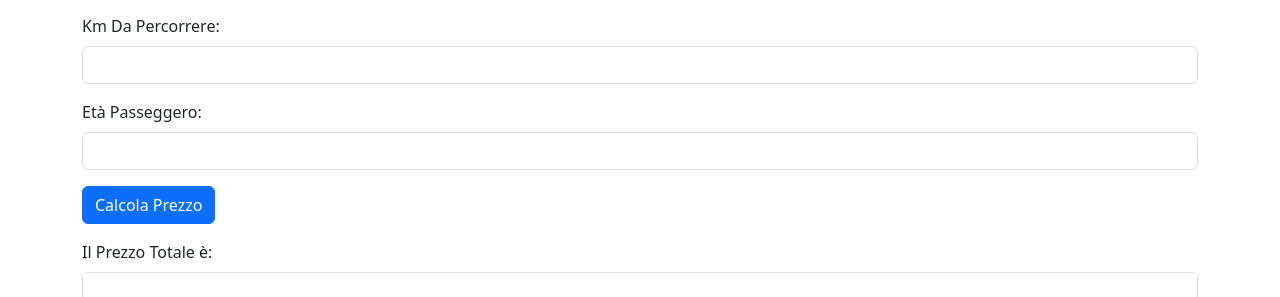
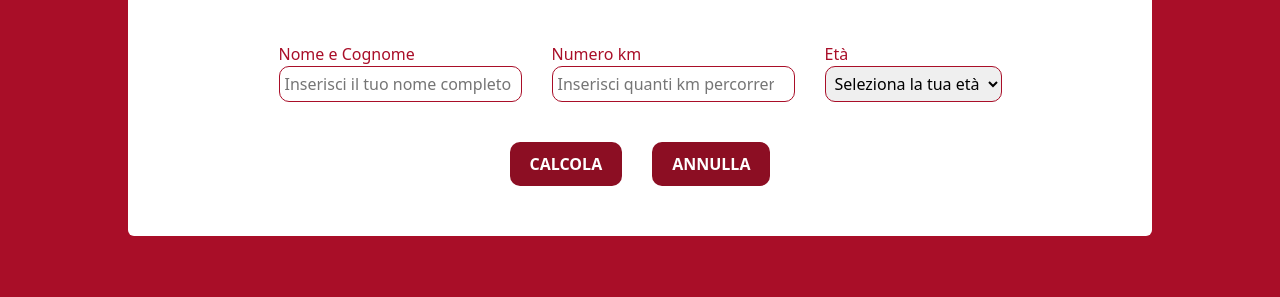
Before and after one commit to EmanueleWebDeveloper/js-biglietto-treno-form, a plain HTML site: page index.html in a window 1280 px wide. Shown: the part 176-473 px from the top of the page. Drawn offline with nearby package versions, Linux system fonts and the light colour scheme.

Commit message:
modifiche

```diff
--- a/index.html
+++ b/index.html
@@ -1,46 +1,95 @@
 <!DOCTYPE html>
 <html lang="en">
+
 <head>
     <meta charset="UTF-8">
     <meta name="viewport" content="width=device-width, initial-scale=1.0">
-    <title>Document</title>
+    <title>Biglietto Treno Form</title>
 
-    <link href="https://cdn.jsdelivr.net/npm/bootstrap@5.3.2/dist/css/bootstrap.min.css" rel="stylesheet" integrity="sha384-T3c6CoIi6uLrA9TneNEoa7RxnatzjcDSCmG1MXxSR1GAsXEV/Dwwykc2MPK8M2HN" crossorigin="anonymous">
-    <link rel="stylesheet" href="style.css">
+    <link href="https://cdn.jsdelivr.net/npm/bootstrap@5.3.2/dist/css/bootstrap.min.css" rel="stylesheet"
+        integrity="sha384-T3c6CoIi6uLrA9TneNEoa7RxnatzjcDSCmG1MXxSR1GAsXEV/Dwwykc2MPK8M2HN" crossorigin="anonymous">
+    <link rel="stylesheet" href="./style.css">
 </head>
+
 <body>
 
-    <main>
-        <div id="" class="container mt-5">
-            <h1>Calcolo Prezzo Biglietto</h1>
-            <form id="calcoloBigliettoForm">
-                <div class="mb-3">
-                    <label for="NomeeCognome" class="form-label">Nome e Cognome:</label>
-                    <input type="text" class="form-control" id="NomeeCognome" name="NomeeCognome" required>
+    <main class="flex-column">
+        <h2 class="upp">Calcola il prezzo del tuo biglietto</h2>
+
+        <div id="calcolatore" class="card flex-column">
+            <div class="inputs flex">
+                <div class="flex-column">
+                    <label for="nome">Nome e Cognome</label>
+                    <input type="text" name="nome" id="nome" placeholder="Inserisci il tuo nome completo">
                 </div>
-                <div class="mb-3">
-                    <label for="numeroKilometri" class="form-label">Km Da Percorrere:</label>
-                    <input type="number" class="form-control" id="numeroKilometri" name="numeroKilometri" required>
+
+                <div class="flex-column">
+                    <label for="numero-km">Numero km</label>
+                    <input type="number" name="numero-km" id="numero-km" placeholder="Inserisci quanti km percorrerai">
                 </div>
-                <div class="mb-3">
-                    <label for="etaPasseggero" class="form-label">Età Passeggero:</label>
-                    <input type="number" class="form-control" id="etaPasseggero" name="etaPasseggero" required>
+
+                <div class="flex-column">
+                    <label for="eta">Età</label>
+                    <select name="eta" id="eta">
+                        <option value="">Seleziona la tua età</option>
+                        <option value="maggiorenne">Maggiorenne</option>
+                        <option value="minorenne">Minorenne</option>
+                        <option value="over">Over 65</option>
+                    </select>
                 </div>
-                <div class="mb-3">
-                    <button type="button" class="btn btn-primary" onclick="calcolaPrezzo()">Calcola Prezzo</button>
+            </div>
+
+            <div class="buttons flex">
+                <button id="button-calc">Calcola</button>
+
+                <button id="annulla">Annulla</button>
+            </div>
+        </div>
+
+        <h2>Il tuo biglietto</h2>
+
+        <div id="biglietto" class="card">
+            <h3>Dettaglio passeggeri</h3>
+
+            <div id="dettagli-passeggero" class="flex">
+                <div>
+                    <h4>Nome passeggero</h4>
+                    <div id="nome-passeggero">
+
+                    </div>
                 </div>
-                <div class="mb-3">
-                    <label for="risultato" class="form-label">Il Prezzo Totale è:</label>
-                    <input type="text" class="form-control" id="risultato" name="risultato" readonly>
+
+                <div id="dettagli-biglietto" class="flex">
+                    <div>
+                        <h5>Offerta</h5>
+                        <p id="offerta"></p>
+                    </div>
+                    <div>
+                        <h5>Carrozza</h5>
+                        <p id="numero-carrozza"></p>
+                    </div>
+                    <div>
+                        <h5>Codice CP</h5>
+                        <p id="codice-cp"></p>
+                    </div>
+                    <div>
+                        <h5>Costo Biglietto</h5>
+                        <p id="prezzo"></p>
+                    </div>
                 </div>
-            </form>
+            </div>
+
         </div>
+
     </main>
 
 
-    <script src="https://cdn.jsdelivr.net/npm/bootstrap@5.3.2/dist/js/bootstrap.bundle.min.js" integrity="sha384-C6RzsynM9kWDrMNeT87bh95OGNyZPhcTNXj1NW7RuBCsyN/o0jlpcV8Qyq46cDfL" crossorigin="anonymous"></script>
+
+
+
+
 
     <script src="./main.js"></script>
+</body>
 
-</body>
 </html>
--- a/main.js
+++ b/main.js
@@ -1,20 +1,51 @@
-function calcolaPrezzo() {
-    const costoKilometro = 0.21;
-    const risultatoHtml = document.getElementById('risultato');
+const prezzoKm = 0.21;
+let numeroKm = document.getElementById("numero-km");
+let eta = document.getElementById("eta");
+let nomePasseggero = document.getElementById("nome")
 
-    const nomeCognome = document.getElementById('NomeeCognome').value;
-    const numeroKilometri = parseFloat(document.getElementById('numeroKilometri').value);
-    const etaPasseggero = parseInt(document.getElementById('etaPasseggero').value);
+function calcoloPrezzo() {
 
-    let prezzoBiglietto = costoKilometro * numeroKilometri;
+    if (eta.value == "minorenne") {
+        document.getElementById("prezzo").innerHTML = (0.8 * (prezzoKm * numeroKm.value)).toFixed(2) + " " + "€";
+        document.getElementById("offerta").innerHTML = "Offerta under 18";
+    } else if (eta.value == "over") {
+        document.getElementById("prezzo").innerHTML = (0.6 * (prezzoKm * numeroKm.value)).toFixed(2) + " " + "€";
+        document.getElementById("offerta").innerHTML = "Offerta over 65";
+    } else {
+        document.getElementById("prezzo").innerHTML = (prezzoKm * numeroKm.value).toFixed(2) + " " + "€";
+        document.getElementById("offerta").innerHTML = "Biglietto Standard";
+    }
 
-    if (etaPasseggero < 18) {
-        prezzoBiglietto = prezzoBiglietto - (prezzoBiglietto * 0.2);
-        risultatoHtml.value = `Ciao ${nomeCognome}, il prezzo del biglietto è: ${prezzoBiglietto.toFixed(2)}€ con uno sconto del 20% perché sei minorenne.`;
-    } else if (etaPasseggero >= 65) {
-        prezzoBiglietto = prezzoBiglietto - (prezzoBiglietto * 0.4);
-        risultatoHtml.value = `Ciao ${nomeCognome}, il prezzo del biglietto è: ${prezzoBiglietto.toFixed(2)}€ con uno sconto del 40% perché sei over 65.`;
-    } else {
-        risultatoHtml.value = `Ciao ${nomeCognome}, il prezzo del biglietto è: ${prezzoBiglietto.toFixed(2)}€.`;
-    }
+    document.getElementById("numero-carrozza").innerHTML = numeroCarrozza(1, 8)
+
+    document.getElementById("codice-cp").innerHTML = codiceCp()
+
+    document.getElementById("nome-passeggero").innerHTML = nomePasseggero.value
+
+    document.getElementById("biglietto").style.display = "block";
+
 }
+
+const bottoneHtml = document.getElementById("button-calc");
+
+bottoneHtml.addEventListener("click", calcoloPrezzo)
+
+
+function numeroCarrozza(min, max) {
+    return Math.floor(Math.random() * (max - min + 1) + min)
+}
+
+function codiceCp() {
+    return Math.floor(Math.random() * 90000 + 10000)
+}
+
+
+const bottoneAnnulla = document.getElementById("annulla");
+const refreshPage = () => {
+    location.reload();
+}
+
+bottoneAnnulla.addEventListener("click", refreshPage)
+
+
+// console.log ( nomeCognomeHtml, KmHtml, etaHtml )
--- a/style.css
+++ b/style.css
@@ -0,0 +1,81 @@
+body {
+    background-color: rgb(169, 14, 40);
+}
+
+main {
+    width: 80%;
+    margin: 0 auto;
+    margin-top: 100px;
+    color: white;
+}
+
+.flex {
+    display: flex;
+}
+
+.flex-column {
+    display: flex;
+    flex-direction: column;
+}
+
+h2 {
+    text-transform: uppercase;
+    font-weight: 600;
+    margin-bottom: 30px;
+    text-align: center;
+}
+
+.card {
+    background-color: white;
+    border: none;
+    margin-bottom: 70px;
+    padding: 50px;
+}
+
+#calcolatore {
+    color: rgb(169, 14, 40);
+    gap: 40px;
+}
+
+#biglietto {
+    gap: 10px;
+    display: none;
+}
+
+input,
+select {
+    border: 1px solid rgb(169, 14, 40);
+    border-radius: 10px;
+    padding: 5px;
+}
+
+.inputs,
+.buttons {
+    justify-content: center;
+    gap: 30px;
+    background-color: white;
+}
+
+.buttons button {
+    background-color: rgb(140, 14, 35);
+    color: white;
+    border: 0;
+    border-radius: 10px;
+    padding: 10px 20px;
+    font-weight: 600;
+    text-transform: uppercase;
+}
+
+#dettagli-passeggero {
+    justify-content: space-between;
+}
+
+#dettagli-biglietto {
+    gap: 30px;
+    border-left: 3px solid black;
+    padding-left: 50px;
+}
+
+h3 {
+    text-transform: uppercase;
+}
```
